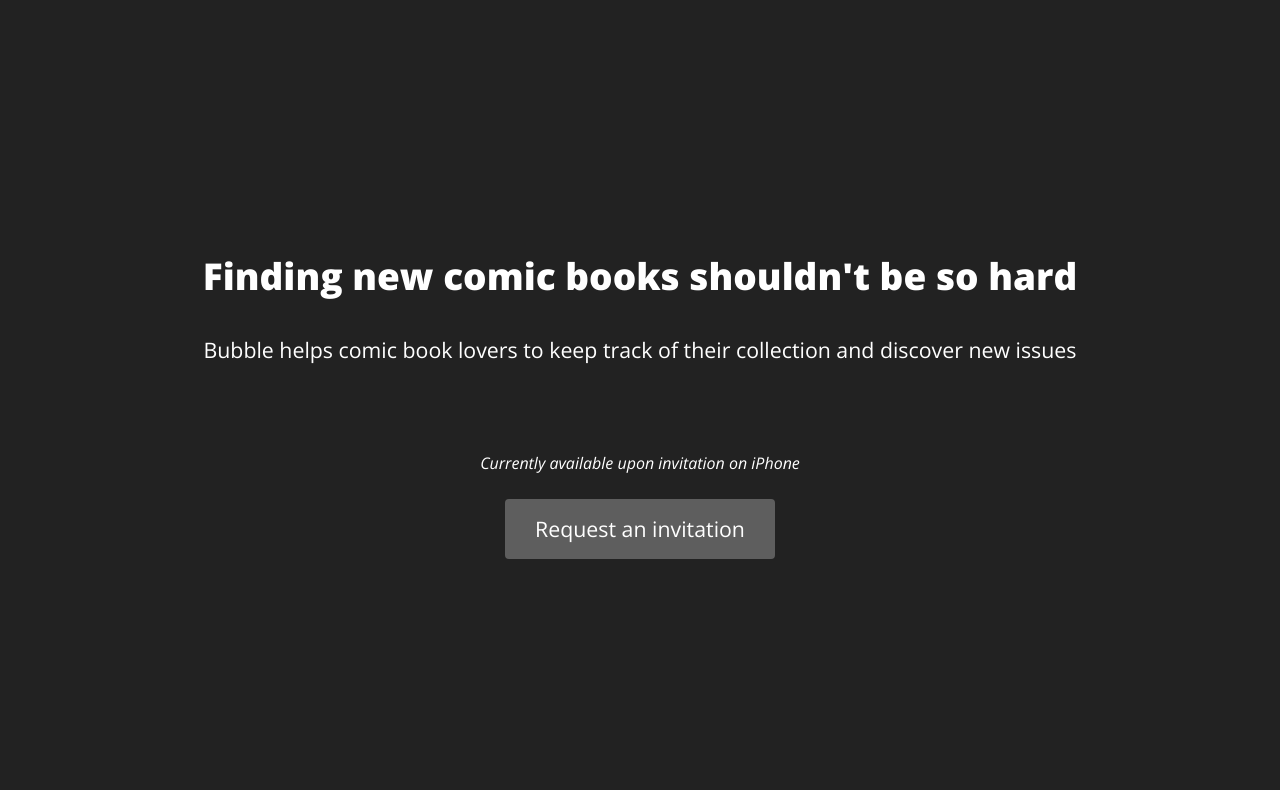
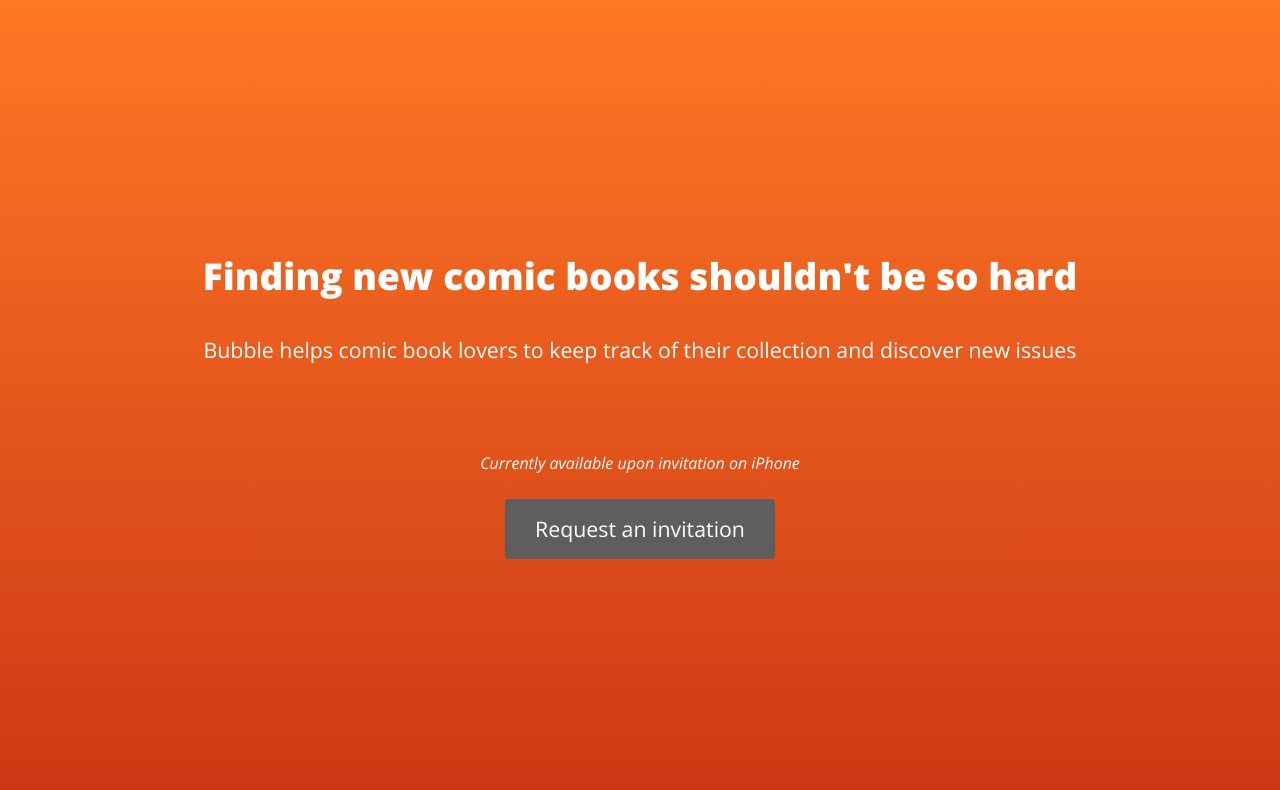
Before and after one commit to hbcbh1999/bubble-website, a Jekyll site: the page built from index.html, in a window 1280 px wide. Shown: the top 790 px of the page. Built offline with Jekyll 4.4.1, drawn with Linux system fonts in a browser that asks for light colours.

Commit message:
Add gradient to background

```diff
--- a/_sass/_base.scss
+++ b/_sass/_base.scss
@@ -7,7 +7,7 @@ body {
 body {
     @include sans-serif-font;
     font-size: 16px;
-    background-color: $theme-dark;
+    background-color: $orange-dark;
 }
 
 hr {
@@ -44,11 +44,11 @@ p {
 }
 
 .bg-primary {
-    background-color: $theme-primary;
+    // background-color: $theme-primary;
 }
 
 .bg-dark {
-    background-color: $theme-dark;
+    // background-color: $theme-dark;
     color: white;
 }
 
@@ -75,6 +75,12 @@ header {
     width: 100%;
     height: 100%;
     min-height: auto;
+    @include background-cov($orange-light, $orange-dark);
+    // background-color: $orange-dark; /* For browsers that do not support gradients */
+    // background: -webkit-linear-gradient($first-color, $second-color); /* For Safari 5.1 to 6.0 */
+    // background: -o-linear-gradient($first-color, $second-color); /* For Opera 11.1 to 12.0 */
+    // background: -moz-linear-gradient($first-color, $second-color); /* For Firefox 3.6 to 15 */
+    // background: linear-gradient($first-color, $second-color); /* Standard syntax */
     // @include background-cover;
     // background-position: center;
     // background-image: url('../img/header.jpg');
--- a/_sass/_mixins.scss
+++ b/_sass/_mixins.scss
@@ -3,6 +3,15 @@
     -webkit-transition: all 0.35s;
     -moz-transition: all 0.35s;
     transition: all 0.35s;
+}
+
+@mixin background-cov($first-color, $second-color)
+{
+  background: $second-color; /* For browsers that do not support gradients */
+  background: -webkit-linear-gradient($first-color, $second-color); /* For Safari 5.1 to 6.0 */
+  background: -o-linear-gradient($first-color, $second-color); /* For Opera 11.1 to 12.0 */
+  background: -moz-linear-gradient($first-color, $second-color); /* For Firefox 3.6 to 15 */
+  background: linear-gradient($first-color, $second-color); /* Standard syntax */
 }
 
 @mixin background-cover()
--- a/css/main.scss
+++ b/css/main.scss
@@ -36,6 +36,8 @@
 // variables.less
 $theme-primary: #5E5E5E;
 $theme-dark: #222;
+$orange-light: #FF7825;
+$orange-dark: #C62F12;
 
 // Import partials from `sass_dir` (defaults to `_sass`)
 @import
```
